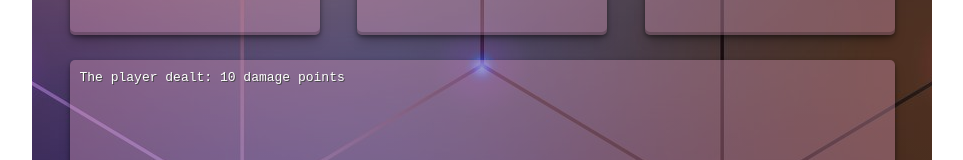
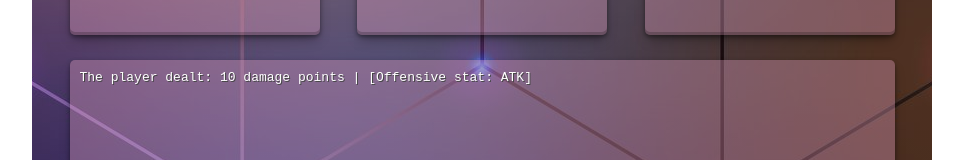
Before and after one commit to AliAlbabily/Damage-Calculator-App, a React (Create React App) app: page / in a window 1280 px wide. Both pictures are taken after a click on the button "PLAYER ATTACKS". Shown: the part 428-588 px from the top of the page, without its empty margins (158-1121 px from the left). Built offline with nearby package versions, Linux system fonts and the light colour scheme.

Commit message:
Combat logs container improvements

```diff
--- a/src/App.js
+++ b/src/App.js
@@ -4,6 +4,21 @@ import { monsters } from "./data/monsters-data";
 import CharacterContainer from './components/CharacterInfoContainer';
 import ButtonsContainer from './components/ButtonsContainer';
 import CombatLogsContainer from './components/CombatLogsContainer';
+
+function getDamageMessage(atk, mag) {
+  let atkPointsInteger = parseInt(atk)
+  let magPointsInteger = parseInt(mag)
+
+  if (atkPointsInteger > magPointsInteger) {
+    return "The player dealt: " + atk + " damage points | [Offensive stat: ATK]"
+  }
+  else if (magPointsInteger > atkPointsInteger) {
+    return "The player dealt: " + mag + " damage points | [Offensive stat: MAG]"
+  }
+  else if (atkPointsInteger === magPointsInteger) { // on equals, set the offensive stat to ATK
+    return "The player dealt: " + atk + " damage points | [Offensive stat: ATK]"
+  }
+}
 
 function App() {
 
@@ -27,24 +42,27 @@ function App() {
     setEnemyStatsData(newStatsDataArr)
   }
 
-  /* player - normal attack */
+  /* player - normal attack (could be either ATK or MAG) */
   function attackMonster(playerStatsDataArr) {
-    let playerAttackStat = playerStatsDataArr[1].statValue
-    let newTextMessage = "The player dealt: " + playerAttackStat + " damage points"
+    let playerATK = playerStatsDataArr[1].statValue
+    let playerMAG = playerStatsDataArr[2].statValue
+    let newMessage = getDamageMessage(playerATK, playerMAG)
     setDamageLogsData(prevState =>
-      [...prevState, newTextMessage]
+      [...prevState, newMessage]
     )
   }
 
-  /* monster - normal attack */
+  /* monster - normal attack (always based on ATK) */
   function attackPlayer(enemyStatsDataArr, playerStatsDataArr) {
     let enemyAttackStat = enemyStatsDataArr[1].statValue
     let playerDefenceStat = playerStatsDataArr[3].statValue
     let damageDealt = enemyAttackStat - playerDefenceStat // formula
+
     if (damageDealt < 0) {
       damageDealt = 0
     }
-    let newTextMessage = "The enemy dealt: " + damageDealt + " damage points"
+
+    let newTextMessage = "The enemy dealt: " + damageDealt + " damage points | [Offensive stat: ATK] | [Player's defensive stat: DEF]"
     setDamageLogsData(prevState =>
       [...prevState, newTextMessage]
     )
--- a/src/components/CombatLogsContainer.js
+++ b/src/components/CombatLogsContainer.js
@@ -18,6 +18,14 @@ const Text = styled.span`
     font-family: monospace;
 `;
 
+function changeBackground(e) {
+    e.target.style.background = '#d8bfd57a';
+}
+
+function changeBackgroundToNormal(e) {
+    e.target.style.background = 'none';
+}
+
 function CombatLogsContainer(props) {
     let itemCounter = 0;
 
@@ -34,7 +42,7 @@ function CombatLogsContainer(props) {
             {(props.damageLogs || []).map(string => {
                 itemCounter++
                 let itemKey = "itemKey" + itemCounter
-                return <Text key={itemKey}>{string}</Text>
+                return <Text key={itemKey} onMouseEnter={changeBackground} onMouseLeave={changeBackgroundToNormal}>{string}</Text>
             })}
             <div ref={messagesEndRef} /> {/* the element to scroll to when a new message arrives */}
         </Container>
```
